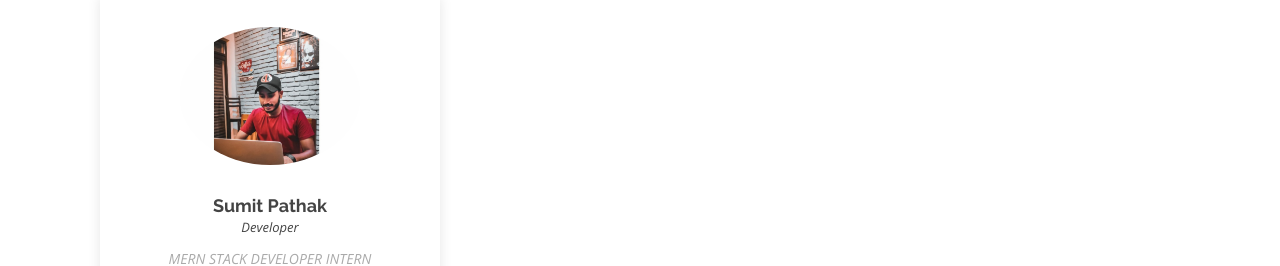
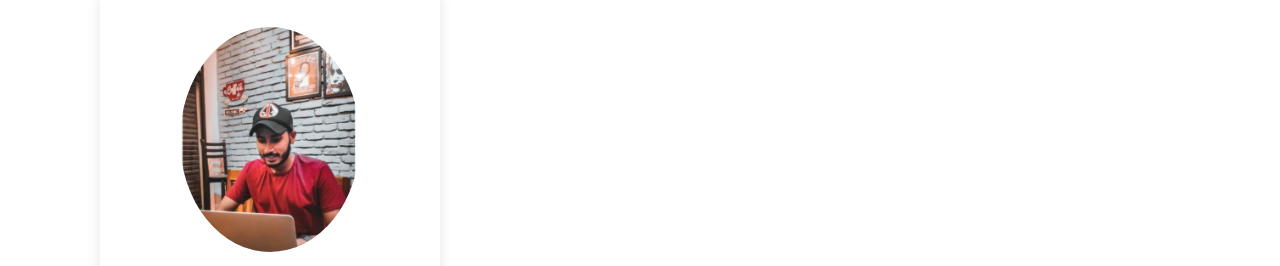
Before and after one commit to thejaigoyal/inzint, a plain HTML site: page team.html in a window 1280 px wide. Shown: the part 689-955 px from the top of the page. Drawn offline with nearby package versions, Linux system fonts and the light colour scheme.

Commit message:
changes mad284s55s

```diff
--- a/team.html
+++ b/team.html
@@ -193,7 +193,7 @@
           </div>
           <div class="col-lg-4 col-md-6 d-flex align-items-stretch">
             <div class="member">
-              <img src="./assets/img/sumit.jpeg" alt="">
+              <img src="./assets/img/newq.jpeg" alt="">
               <h4>Sumit Pathak</h4>
               <span>Developer</span>
               <p>
```
Also changed, not shown: assets/img/newq.jpeg (added).
